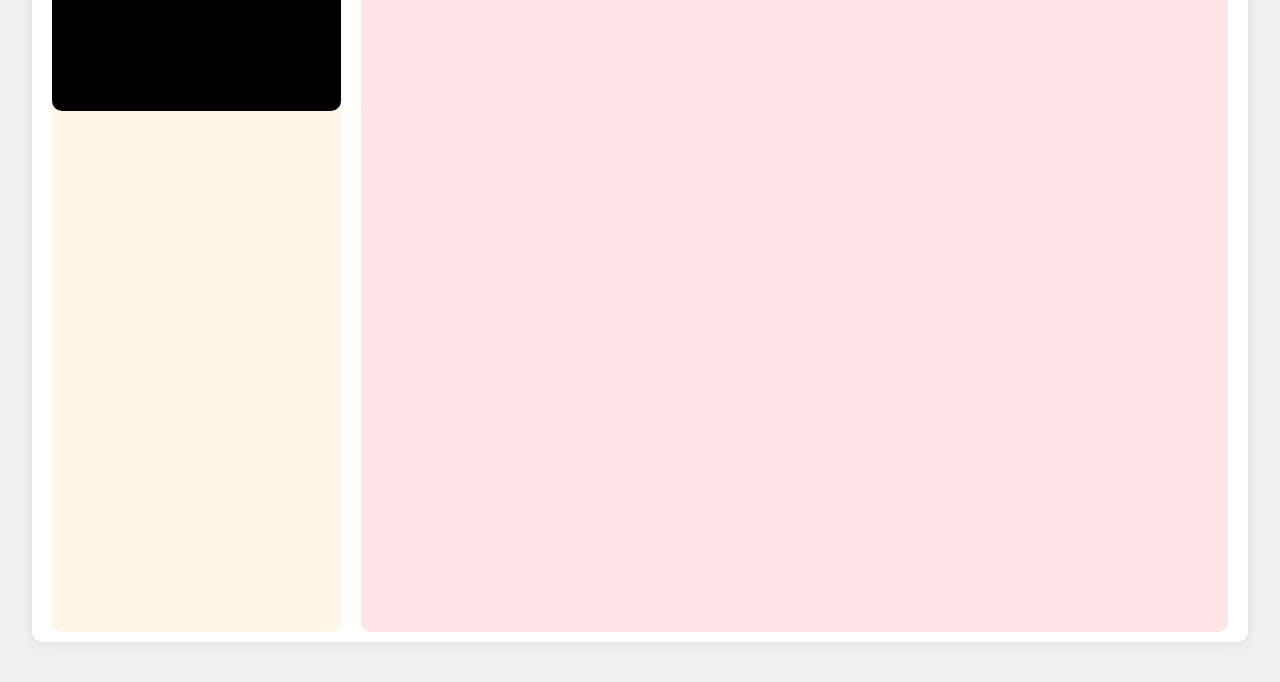
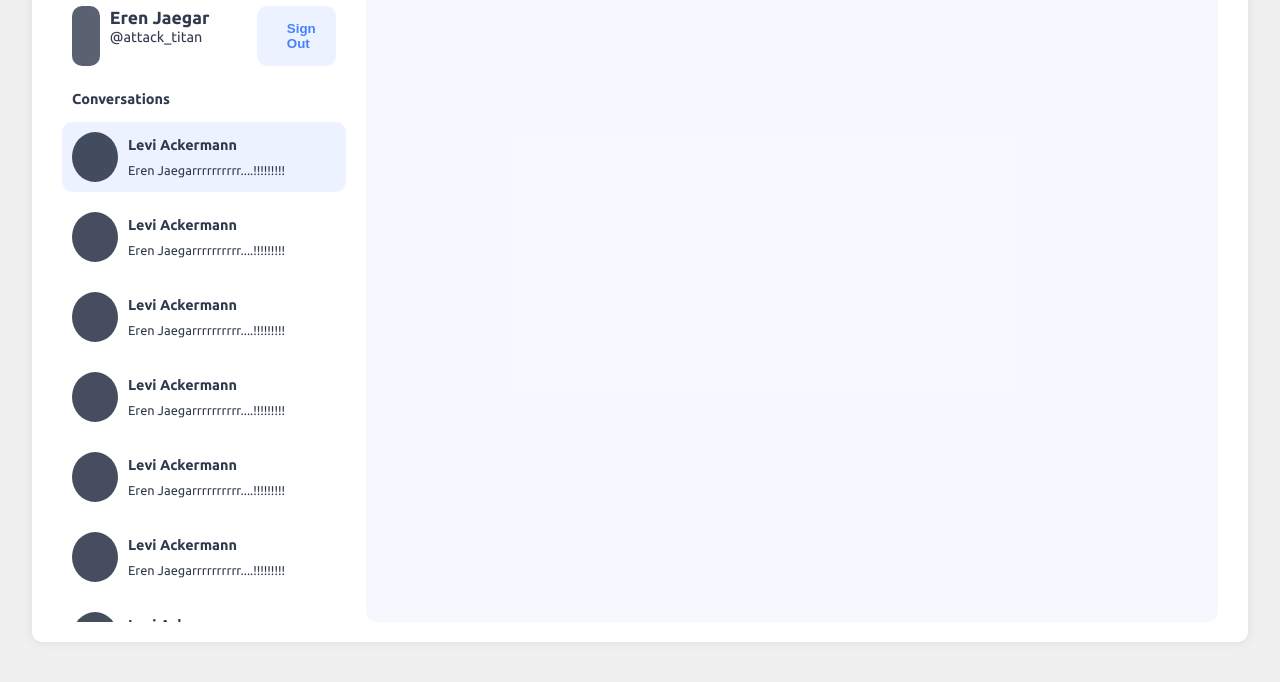
Before and after one commit to thekarthikms/react-firebase-chat-application, a React app: page / in a window 1280 px wide. Shown: the part 118-800 px from the top of the page. Built offline with nearby package versions, Linux system fonts and the light colour scheme.

Commit message:
1.Chat list 2. Chats 3. Profile

```diff
--- a/src/components/App.js
+++ b/src/components/App.js
@@ -1,5 +1,5 @@
 import '../styles/App.css';
-import Navbar from './Navbar/Navbar'
+// import Navbar from './Navbar/Navbar'
 import Chatsection from './Chatsection/Chatsection'
 import Sidesection from './Sidesection/Sidesection'
 
@@ -7,7 +7,7 @@ function App() {
   return (
     <div className="App">
       <div className="container">
-          <Navbar/>
+          {/* <Navbar/> */}
           <div className="content">
             <Sidesection/>
             <Chatsection/>
--- a/src/components/Chatsection/Chatsection.css
+++ b/src/components/Chatsection/Chatsection.css
@@ -1,7 +1,7 @@
 .chat-section-container{
     height: 100%;
     width: 75%;
-    background: rgb(255,0,0,0.1);
+    background-color: rgba(71, 129, 255,0.05);
     margin: 10px;
     border-radius: 10px;
 }
--- a/src/components/Navbar/Navbar.css
+++ /dev/null
@@ -1,16 +0,0 @@
-.navbar{
-
-    height: 5%;
-    width: 100;
-    color: #333;
-    display: flex;
-    align-items: center;
-    padding: 10px 20px;
-}
-
-nav{
-    border-bottom: 2px solid orange;
-}
-.fire{
-    color: orange;
-}
--- /dev/null
+++ b/src/components/Sidesection/Actionbtn/Actionbtn.js
@@ -0,0 +1,9 @@
+let Actionbtn = ()=>{
+    return (
+        <div>
+
+        </div>
+    )
+}
+
+export default Actionbtn
--- /dev/null
+++ b/src/components/Sidesection/Chatlist/Chat.js
@@ -0,0 +1,17 @@
+import './Chatlist.css'
+
+let Chat =(props)=>{
+    return(
+        <div className="chat" id={props.active}>
+                <div className="prof-icon">
+
+                </div>
+                <div className="prof-details">
+                    <p className="p_title">Levi Ackermann</p>
+                    <p className="p_msg">Eren Jaegarrrrrrrrrr....!!!!!!!!!</p>
+                </div>
+        </div>
+    )
+}
+
+export default Chat
--- /dev/null
+++ b/src/components/Sidesection/Chatlist/Chatlist.css
@@ -0,0 +1,49 @@
+.chats{
+    height: 100%;
+    width: 100%;
+
+    border-radius: 10px;
+    overflow: scroll;
+    scrollbar-width: none;
+}
+
+p{
+    color: rgb(49, 58, 77);
+}
+
+.chats .p_title{
+    padding: 5px 10px;
+    color: rgb(49, 58, 77);
+    font-weight: bold;
+    font-size: 0.9rem;
+}
+
+.chat{
+    margin: 10px 0;
+    width: 100%;
+    /* background-color: rgba(49, 58, 77,0.1); */
+    border-radius: 10px;
+    display: flex;
+    align-items: center;
+    justify-content: center;
+    color: white;
+    padding: 10px;
+    cursor: pointer;
+}
+.chat .prof-icon{
+    height: 50px;
+    width: 50px;
+    background: rgba(49, 58, 77,0.9);
+    border-radius: 50%;
+}
+
+.chat .prof-details{
+    height: max-content;
+    width: 90%;
+}
+
+.chat .prof-details .p_msg{
+    font-weight: normal;
+    font-size: 0.8rem;
+    padding: 5px 10px;
+}
--- /dev/null
+++ b/src/components/Sidesection/Chatlist/Chatlist.js
@@ -0,0 +1,22 @@
+import './Chatlist.css'
+import Chat from './Chat'
+let Chatlist =()=>{
+    return (
+        <div className="chats">
+            <p className="p_title">Conversations</p>
+            <Chat active="active"/>
+            <Chat/>
+            <Chat/>
+            <Chat/>
+            <Chat/>
+            <Chat/>
+            <Chat/>
+            <Chat/>
+            <Chat/>
+            <Chat/>
+            <Chat/>
+        </div>
+    )
+}
+
+export default Chatlist
--- /dev/null
+++ b/src/components/Sidesection/Navbar/Navbar.css
@@ -0,0 +1,24 @@
+.navbar{
+
+    height: 5%;
+    width: 100;
+    color: #333;
+    display: flex;
+    align-items: center;
+    margin-bottom: 20px;
+    padding: 10px 10px;
+    width: 100%;
+}
+
+.fire{
+    border-bottom: 5px solid rgb(71, 129, 255);
+}
+.fire{
+    padding-bottom: 2px;
+    color: rgb(71, 129, 255);
+}
+h1{
+    color: rgba(71, 129, 255,0.4);
+    font-weight: 800;
+    font-size: 2rem;
+}
--- a/src/components/Sidesection/Profile/Profile.css
+++ b/src/components/Sidesection/Profile/Profile.css
@@ -1,7 +1,69 @@
 .profile{
-    height: 20%;
+    height: max-content;
     width: 100%;
-    background: #000;
-    margin: 10px;
+    /* background-color: rgba(71,129,255,0.05); */
     border-radius: 10px;
+    margin-bottom: 10px;
+    padding: 10px;
+    display: flex;
+    align-items: center;
+
 }
+
+#active{
+    background-color: rgba(71,129,255,0.1);
+}
+.profile-details{
+    display: flex;
+    align-items: flex-start;
+    justify-content: flex-start;
+    flex-direction: row;
+    height: 100%;
+    width: 70%;
+    color: rgb(49, 58, 77);
+}
+
+
+.profile-icon{
+    height: 100%;
+    width: 15%;
+    background: rgba(49, 58, 77,0.8);
+    border-radius: 10px;
+    margin-right: 10px;
+}
+
+.details p{
+    margin:2px 0;
+}
+
+.details p:first-child{
+    font-weight: bold;
+    font-size: 1.1rem;
+}
+.details p:last-child{
+    font-size: 0.9rem;
+}
+
+.btn{
+    margin: 0;
+    align-self: right;
+    padding: 15px 30px;
+    border: none;
+    background: transparent;
+    border-radius: 10px;
+    cursor: pointer;
+    font-weight: bold;
+    color: rgb(71, 129, 255);
+    width: 30%;
+    background-color: rgba(71, 129, 255,0.1);
+
+}
+
+.btn:focus{
+    outline: none;
+}
+
+.btn:hover{
+    background-color: rgba(71, 129, 255,0.3);
+
+}
--- a/src/components/Sidesection/Profile/Profile.js
+++ b/src/components/Sidesection/Profile/Profile.js
@@ -3,7 +3,16 @@ import './Profile.css'
 let Profile = () =>{
     return (
         <div className="profile">
+            <div className="profile-details">
+            <div className="profile-icon">
 
+            </div>
+            <div className="details">
+                    <p>Eren Jaegar</p>
+                    <p>@attack_titan</p>
+                </div>
+            </div>
+          <button className="btn">Sign Out</button>
         </div>
     )
 }
--- a/src/components/Sidesection/Sidesection.css
+++ b/src/components/Sidesection/Sidesection.css
@@ -1,7 +1,7 @@
 .side-section-container{
     height: 100%;
     width: 25%;
-    background: rgba(255, 165,0, 0.1);
+    /* background: rgba(255, 165,0, 0.1); */
     margin: 10px;
     border-radius: 10px;
     display: flex;
--- a/src/components/Sidesection/Sidesection.js
+++ b/src/components/Sidesection/Sidesection.js
@@ -1,10 +1,16 @@
 import './Sidesection.css'
 import Profile from './Profile/Profile'
+import Chatlist from './Chatlist/Chatlist'
+import Navbar from './Navbar/Navbar'
+import Actionbtn from './Actionbtn/Actionbtn'
 
 let Sidesection = ()=>{
     return (
         <div className="side-section-container">
+            <Navbar/>
             <Profile/>
+            <Chatlist/>
+            <Actionbtn/>
         </div>
     )
 }
--- a/src/styles/App.css
+++ b/src/styles/App.css
@@ -15,10 +15,11 @@
   border-radius: 10px;
   overflow: hidden;
   box-shadow: 0px 0px 10px  rgb(218, 218, 218);
+  padding: 10px;
 }
 
 .content{
-  height: 95%;
+  height: 100%;
   width: 100%;
   display: flex;
   align-items: center;
--- a/src/styles/index.css
+++ b/src/styles/index.css
@@ -4,6 +4,7 @@
   margin: 0;
   padding: 0;
   box-sizing:border-box;
+  transition: all 300ms linear 0s;
 }
 
 ::-webkit-scrollbar{display: none;}
```
Also changed, not shown: src/components/Sidesection/Navbar/Navbar.js (renamed from src/components/Navbar/Navbar.js).
